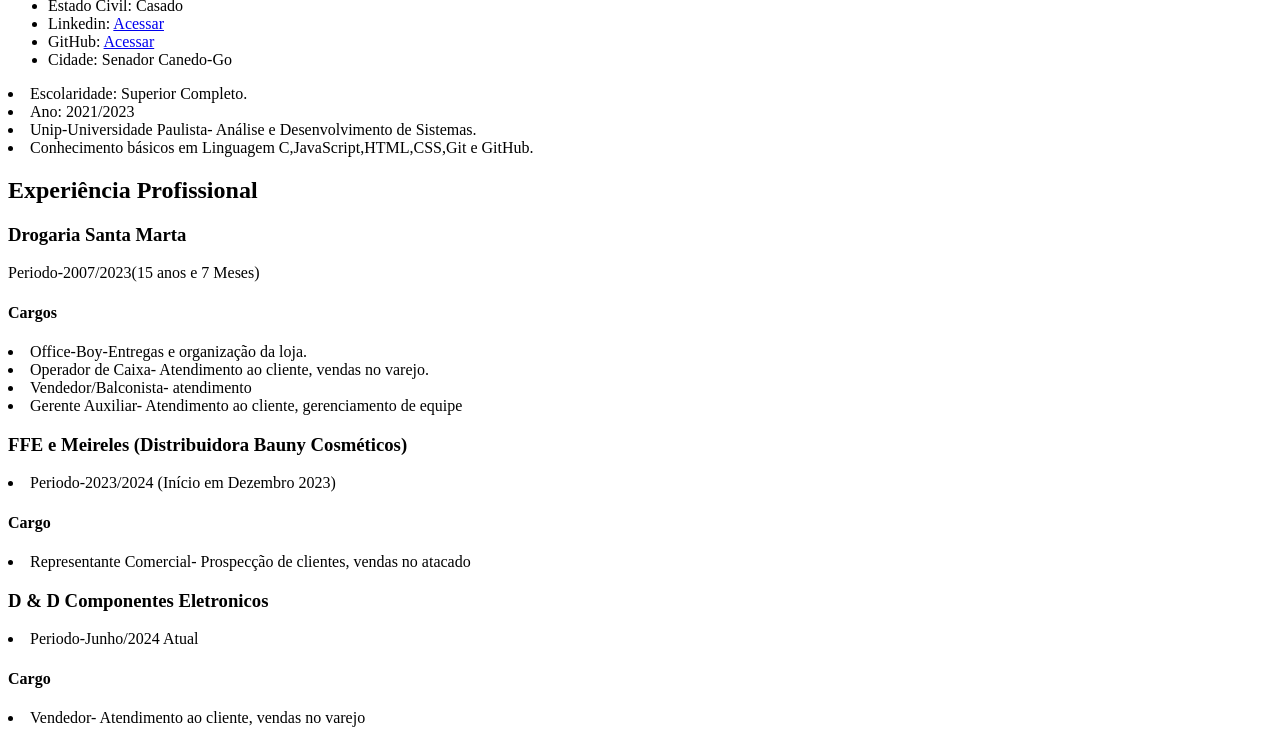
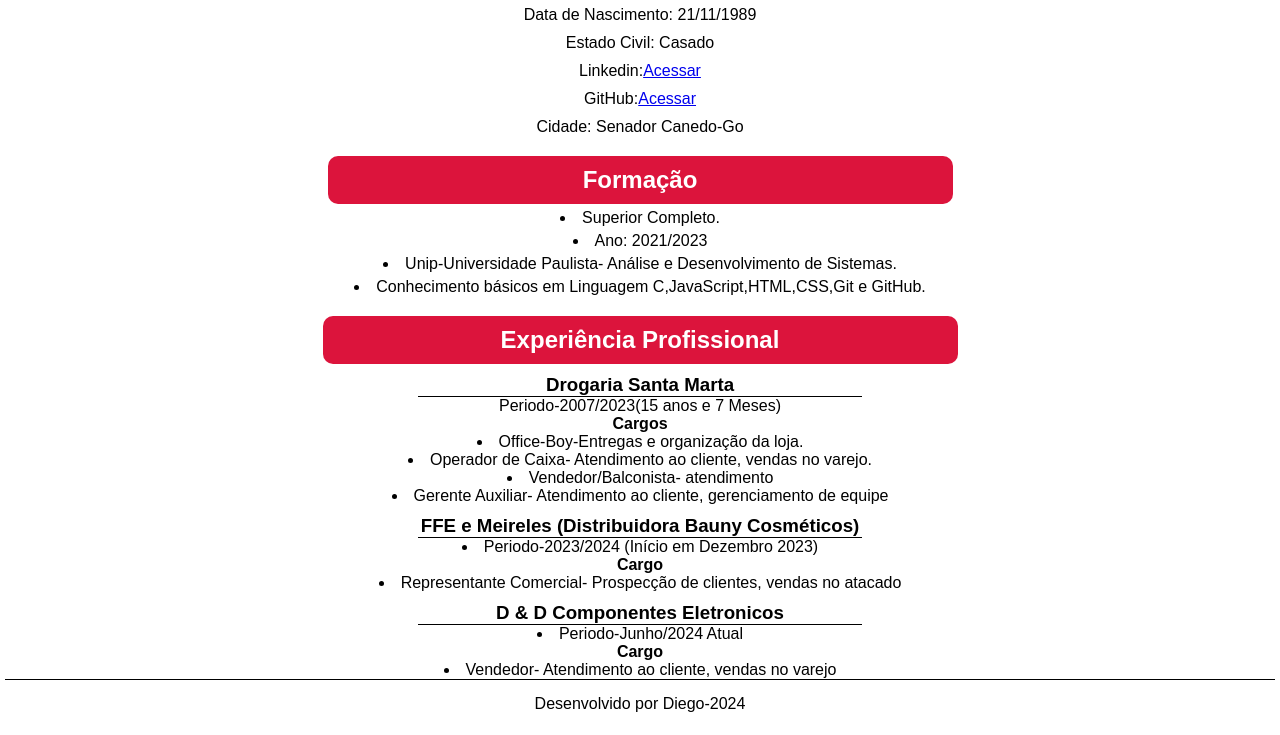
Before and after one commit to DiegoHenrique89/curriculo, a plain HTML site: page index.html in a window 1280 px wide. Shown: the part 137-872 px from the top of the page. Drawn offline with Linux system fonts and the light colour scheme.

Commit message:
Add files via upload

```diff
--- a/index.html
+++ b/index.html
@@ -3,10 +3,11 @@
 <head>
     <meta charset="UTF-8">
     <meta name="viewport" content="width=device-width, initial-scale=1.0">
+    <link rel="stylesheet" href="style.css">
     <title>Curriculo</title>
 </head>
 <body>
-    <div>
+    <div class="contato">
         <h1>Diego Henrique Da Fonseca Silva</h1>
         <ul>
             <li>Contato/Whatsapp:<a href="">(62) 99267-2583</a></li>
@@ -18,13 +19,14 @@
             <li>Cidade: Senador Canedo-Go</li>
         </ul>
     </div>
-    <div>
-        <li>Escolaridade: Superior Completo.</li>
+    <div class="formacao">
+        <h2>Formação</h2>
+        <li>Superior Completo.</li>
         <li>Ano: 2021/2023</li>
         <li>Unip-Universidade Paulista- Análise e Desenvolvimento de Sistemas.</li>
         <li>Conhecimento básicos em Linguagem C,JavaScript,HTML,CSS,Git e GitHub.</li>
     </div>
-    <div>
+    <div class="experiencia">
         <h2>Experiência Profissional</h2>
         <div>
             <h3>Drogaria Santa Marta</h3>
@@ -48,5 +50,8 @@
             <li>Vendedor- Atendimento ao cliente, vendas no varejo</li>
         </div>
     </div>
+    <footer>
+        <p>Desenvolvido por Diego-2024</p>
+    </footer>
 </body>
 </html>
--- a/style.css
+++ b/style.css
@@ -0,0 +1,75 @@
+*{
+    margin: 0;
+    padding: 0;
+    box-sizing: border-box;
+    font-family: Arial, Helvetica, sans-serif;
+}
+body{
+    width: 100%;
+    height: 100%;
+    text-align: center;
+    max-width: 1350px;
+    margin: 0 auto;
+}
+.contato{
+
+    margin: px;
+
+}
+.contato h1{
+    background-color: crimson;
+    padding: 20px;
+    width: 100%;
+    color: #fff;
+    border-radius: 10px;
+}
+.contato li{
+    display: flex;
+    justify-content: center;
+    align-items: center;
+    list-style: none;
+    margin: 10px;
+}
+.formacao{
+    margin: 5px;
+    padding: 10px;
+
+}
+.formacao h2{
+    background-color: crimson;
+    padding: 10px;
+    color: #fff;
+    width: 50%;
+    margin: 0 auto;
+    border-radius: 10px;
+}
+.formacao li{
+    margin: 5px;
+}
+.experiencia{
+    margin: 5px;
+    padding: px;
+    gap: 5px;
+    border-bottom: 1px solid;
+}
+.experiencia h2{
+    background-color: crimson;
+    padding: 10px;
+    margin: 0 auto;
+    width: 50%;
+    text-align: center;
+    display: flex;
+    justify-content: center;
+    border-radius: 10px;
+    color: #fff;
+}
+.experiencia h3{
+    margin: 10px;
+    padding-top: 10px;
+    border-bottom: 1px solid;
+    width: 35%;
+    margin: 0 auto;
+}
+footer{
+    padding: 10px;
+}
```
